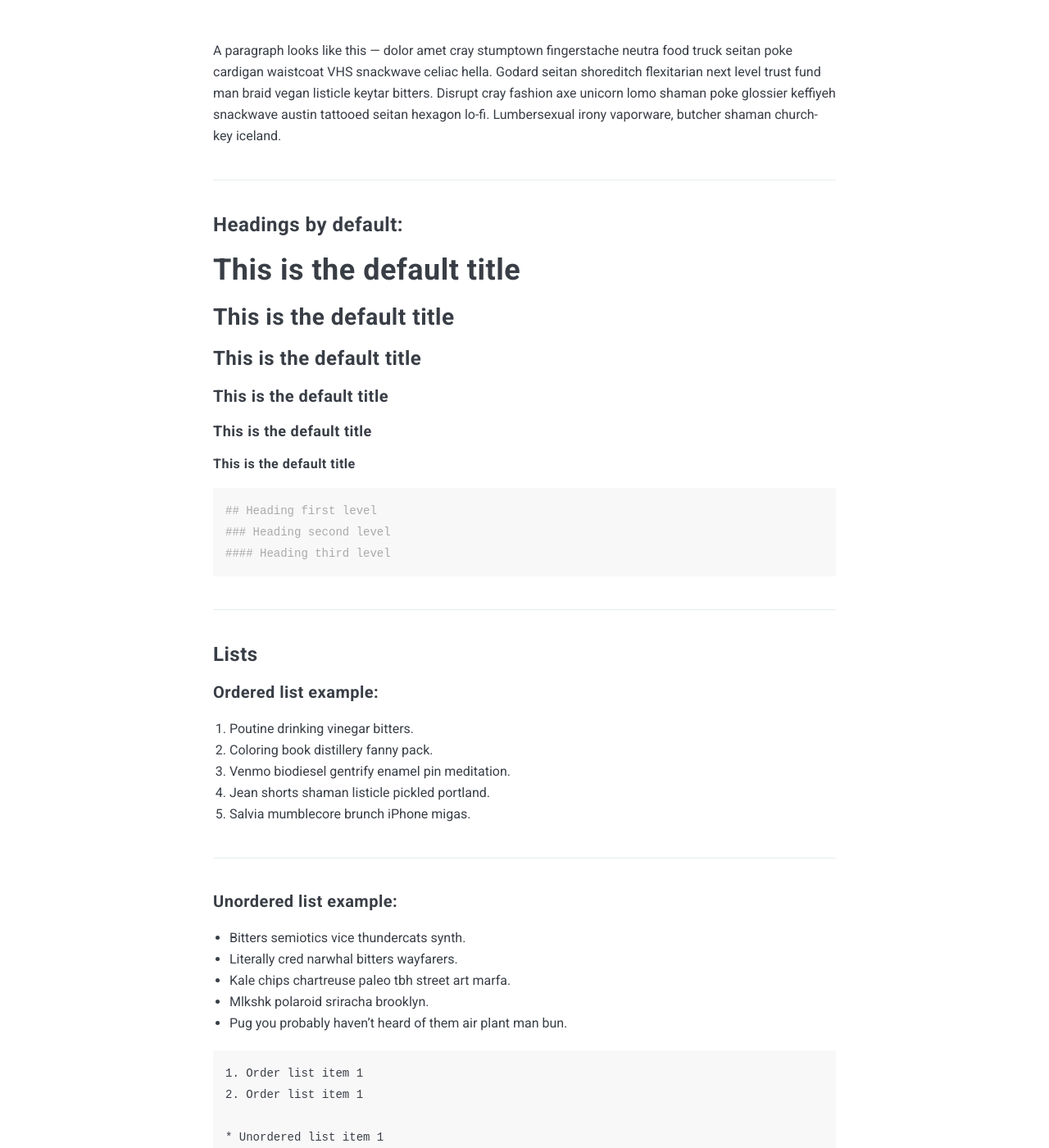
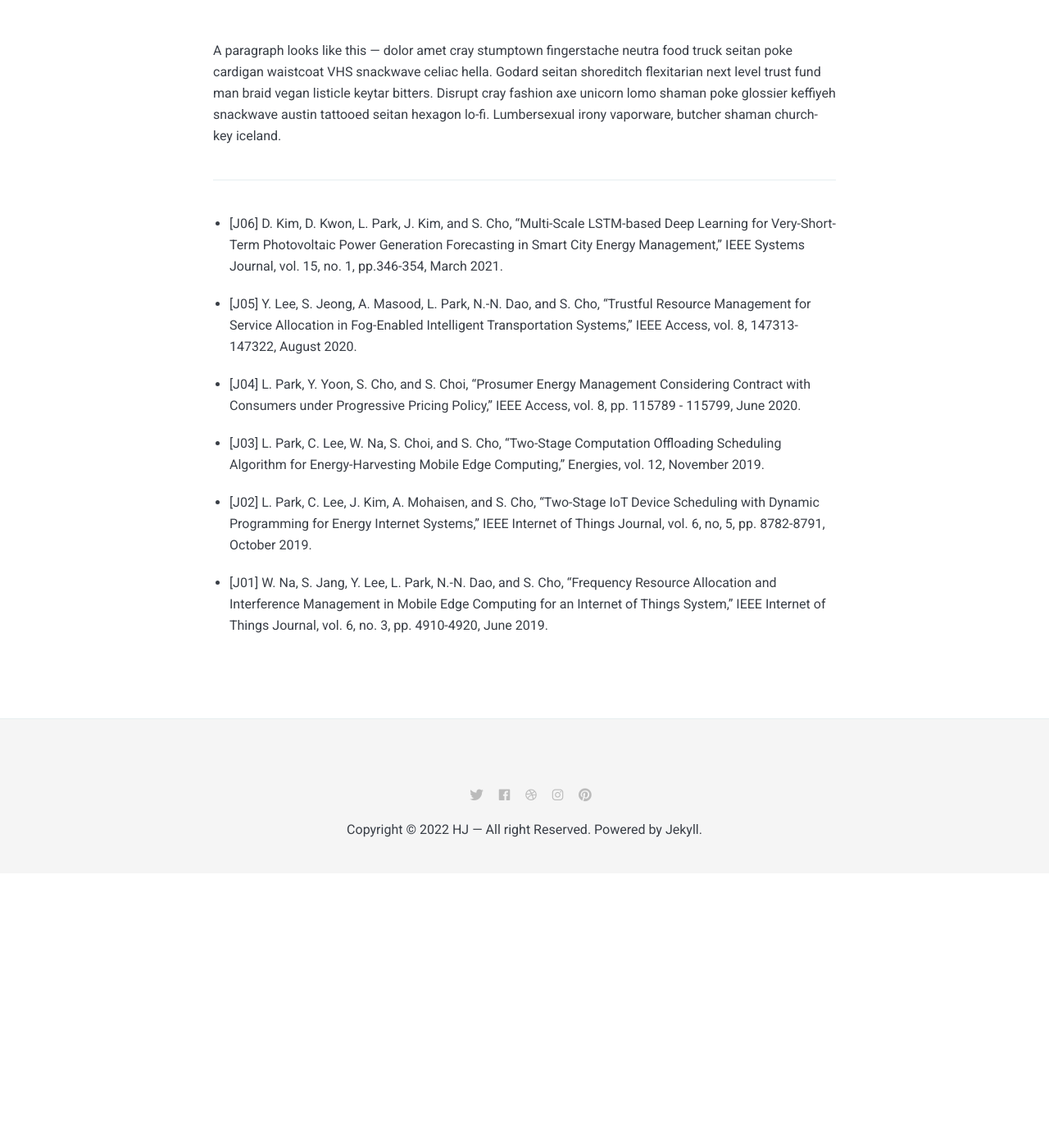
Before and after one commit to icelab-2020/HeeJaeMon123.github.io, a Jekyll site: the page built from _pages/02_papers.md, in a window 1280 px wide and 1400 px high, scrolled down 942 px. Shown: the whole window at 82% size. Built offline with Jekyll 4.4.1, drawn with Linux system fonts in a browser that asks for light colours; nearby versions of some CDN libraries; after the commit the page ends 2007 px from its top, so only the background shows below that; some of the changed text lies outside the part shown.

Commit message:
Update 02_papers.md

```diff
--- a/_pages/02_papers.md
+++ b/_pages/02_papers.md
@@ -9,85 +9,14 @@ A paragraph looks like this — dolor amet cray stumptown fingerstache neutra fo
 
 ***
 
-### Headings by default:
+* [J06] D. Kim, D. Kwon, L. Park, J. Kim, and S. Cho, "Multi-Scale LSTM-based Deep Learning for Very-Short-Term Photovoltaic Power Generation Forecasting in Smart City Energy Management," IEEE Systems Journal, vol. 15, no. 1, pp.346-354, March 2021.
 
-# This is the default title
-## This is the default title
-### This is the default title
-#### This is the default title
-##### This is the default title
-###### This is the default title
+* [J05] Y. Lee, S. Jeong, A. Masood, L. Park, N.-N. Dao, and S. Cho, "Trustful Resource Management for Service Allocation in Fog-Enabled Intelligent Transportation Systems," IEEE Access, vol. 8, 147313-147322, August 2020.
 
-{% highlight markdown %}
-## Heading first level
-### Heading second level
-#### Heading third level
-{% endhighlight %}
+* [J04] L. Park, Y. Yoon, S. Cho, and S. Choi, "Prosumer Energy Management Considering Contract with Consumers under Progressive Pricing Policy," IEEE Access, vol. 8, pp. 115789 - 115799,  June 2020.
 
-***
+* [J03] L. Park, C. Lee, W. Na, S. Choi, and S. Cho, "Two-Stage Computation Offloading Scheduling Algorithm for Energy-Harvesting Mobile Edge Computing," Energies, vol. 12, November 2019.
 
-### Lists
+* [J02] L. Park, C. Lee, J. Kim, A. Mohaisen, and S. Cho, "Two-Stage IoT Device Scheduling with Dynamic Programming for Energy Internet Systems," IEEE Internet of Things Journal,  vol. 6, no, 5,  pp. 8782-8791, October 2019.
 
-#### Ordered list example:
-
-1. Poutine drinking vinegar bitters.
-2. Coloring book distillery fanny pack.
-3. Venmo biodiesel gentrify enamel pin meditation.
-4. Jean shorts shaman listicle pickled portland.
-5. Salvia mumblecore brunch iPhone migas.
-
-***
-
-#### Unordered list example:
-
-* Bitters semiotics vice thundercats synth.
-* Literally cred narwhal bitters wayfarers.
-* Kale chips chartreuse paleo tbh street art marfa.
-* Mlkshk polaroid sriracha brooklyn.
-* Pug you probably haven't heard of them air plant man bun.
-
-{% highlight markdown %}
-1. Order list item 1
-2. Order list item 1
-
-* Unordered list item 1
-* Unordered list item 2
-{% endhighlight %}
-
-***
-
-### Quotes
-
-> Coming together is a beginning; keeping together is progress; working together is success. — Edward Everett Hale
-
-***
-
-### Syntax Highlighter
-
-{% highlight js %}
-  $('.top').click(function () {
-    $('html, body').stop().animate({ scrollTop: 0 }, 'slow', 'swing');
-  });
-  $(window).scroll(function () {
-    if ($(this).scrollTop() > $(window).height()) {
-      $('.top').addClass("top-active");
-    } else {
-      $('.top').removeClass("top-active");
-    };
-  });
-{% endhighlight %}
-
-***
-
-### Videos
-
-<iframe src="https://www.youtube.com/embed/iWowJBRMtpc" frameborder="0" allowfullscreen></iframe>
-
-***
-
-### Images
-
-![]({{site.baseurl}}/images/09.jpg)
-*Backyard*
-
-***
+* [J01] W. Na, S. Jang, Y. Lee, L. Park, N.-N. Dao, and S. Cho, "Frequency Resource Allocation and Interference Management in Mobile Edge Computing for an Internet of Things System," IEEE Internet of Things Journal, vol. 6, no. 3, pp. 4910-4920, June 2019.
```
